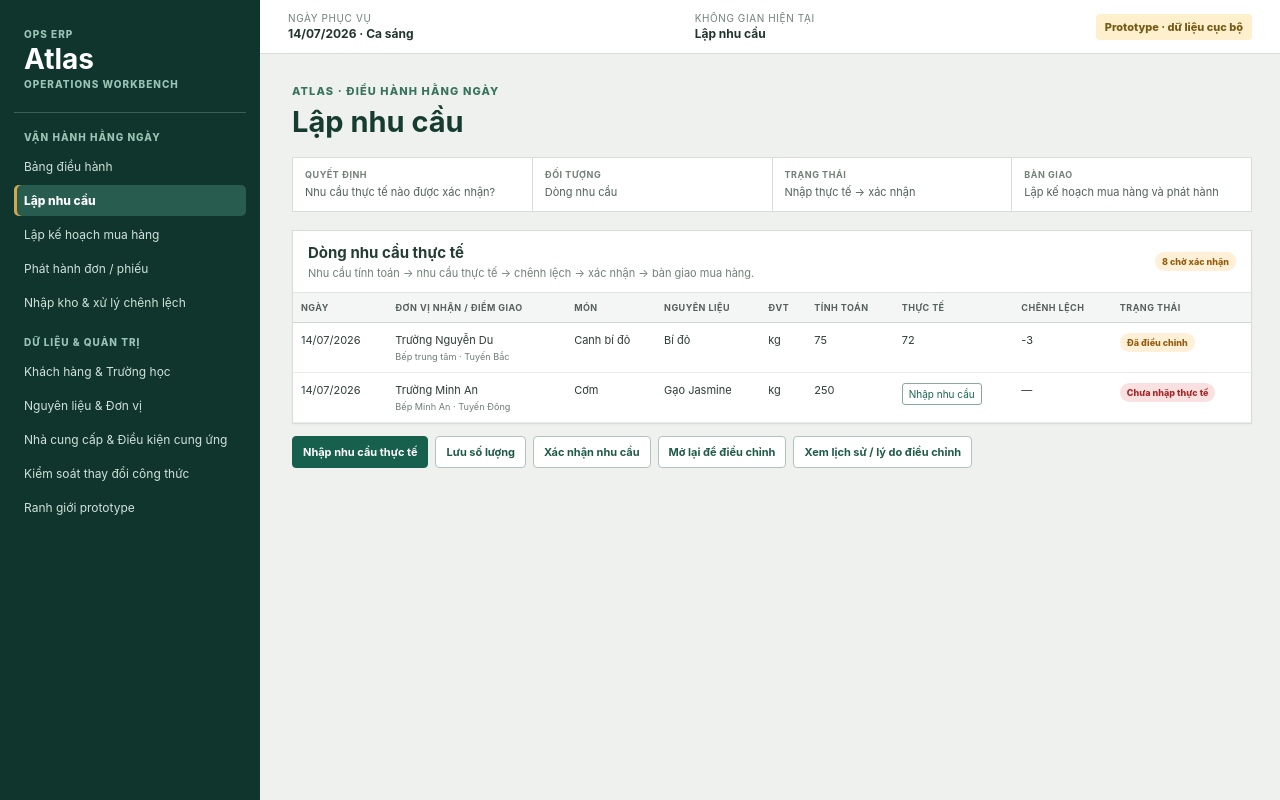
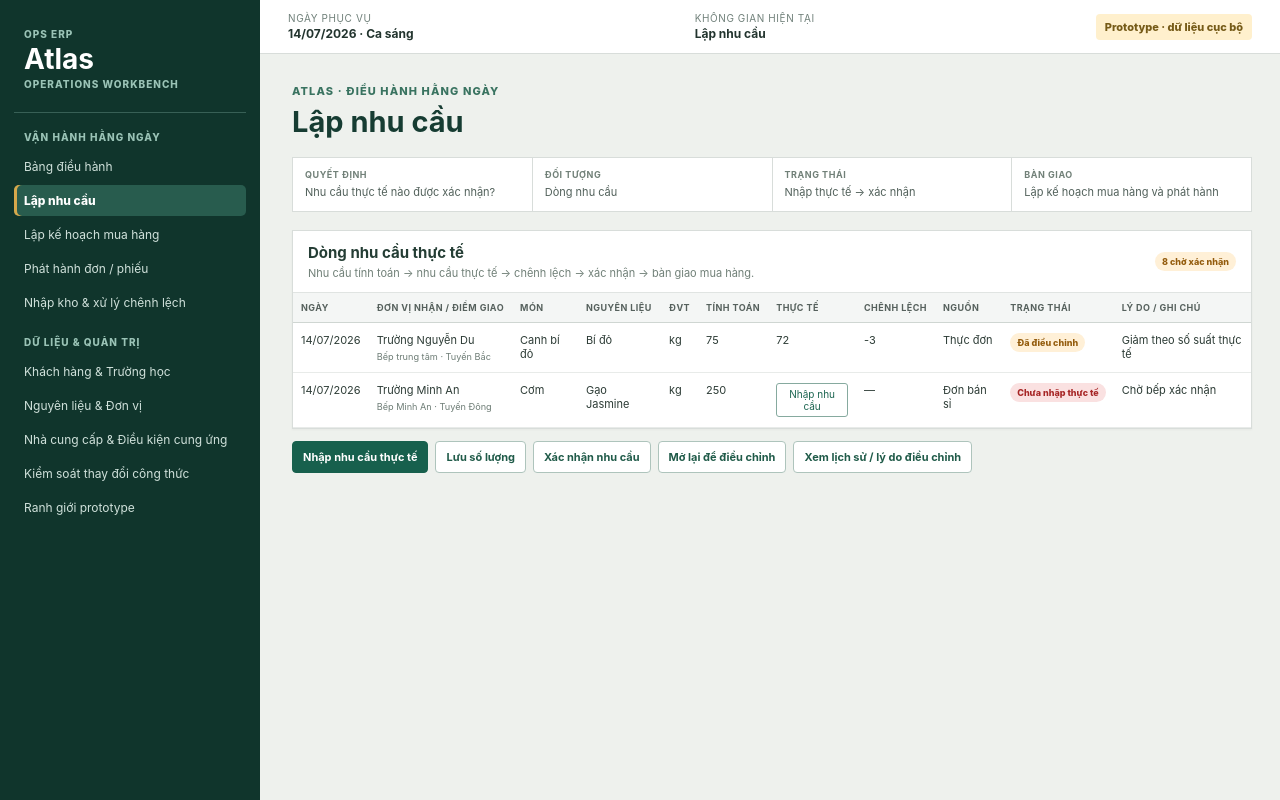
Before and after one commit to longpsu-bot/thuonghao-ops-erp, a React (Vite) app: page / in a window 1280 px wide. Both pictures are taken after a click on the button "Lập nhu cầu". Built offline with nearby package versions, Linux system fonts and the light colour scheme.

Commit message:
TASK-002F: Finalize Atlas workbench PR

```diff
--- a/src/modules/atlas/AtlasPages.tsx
+++ b/src/modules/atlas/AtlasPages.tsx
@@ -92,7 +92,9 @@ export function RequirementPlanningPage() {
             "Tính toán",
             "Thực tế",
             "Chênh lệch",
+            "Nguồn",
             "Trạng thái",
+            "Lý do / ghi chú",
           ]}
         >
           <tr>
@@ -106,9 +108,11 @@ export function RequirementPlanningPage() {
             <td>75</td>
             <td>72</td>
             <td>-3</td>
+            <td>Thực đơn</td>
             <td>
               <Chip tone="warning">Đã điều chỉnh</Chip>
             </td>
+            <td>Giảm theo số suất thực tế</td>
           </tr>
           <tr>
             <td>14/07/2026</td>
@@ -123,9 +127,11 @@ export function RequirementPlanningPage() {
               <button className="inline-action">Nhập nhu cầu</button>
             </td>
             <td>—</td>
+            <td>Đơn bán sỉ</td>
             <td>
               <Chip tone="danger">Chưa nhập thực tế</Chip>
             </td>
+            <td>Chờ bếp xác nhận</td>
           </tr>
         </CompactTable>
       </Panel>
@@ -287,6 +293,7 @@ export function WarehouseReceivingPage() {
             "Nguyên liệu",
             "Đơn vị nhận / Điểm giao",
             "Đặt",
+            "Dự kiến",
             "Thực nhận",
             "Ngoại lệ",
             "Ảnh hưởng phía sau",
@@ -303,6 +310,7 @@ export function WarehouseReceivingPage() {
             <td>
               <Recipient {...affected} />
             </td>
+            <td>250 kg</td>
             <td>250 kg</td>
             <td>240 kg</td>
             <td>
@@ -321,6 +329,7 @@ export function WarehouseReceivingPage() {
             <td>
               <Recipient {...recipient} />
             </td>
+            <td>72 kg</td>
             <td>72 kg</td>
             <td>72 kg</td>
             <td>
```
Also changed, not shown: 2 other files (tests, documents, lock files or other folders).
